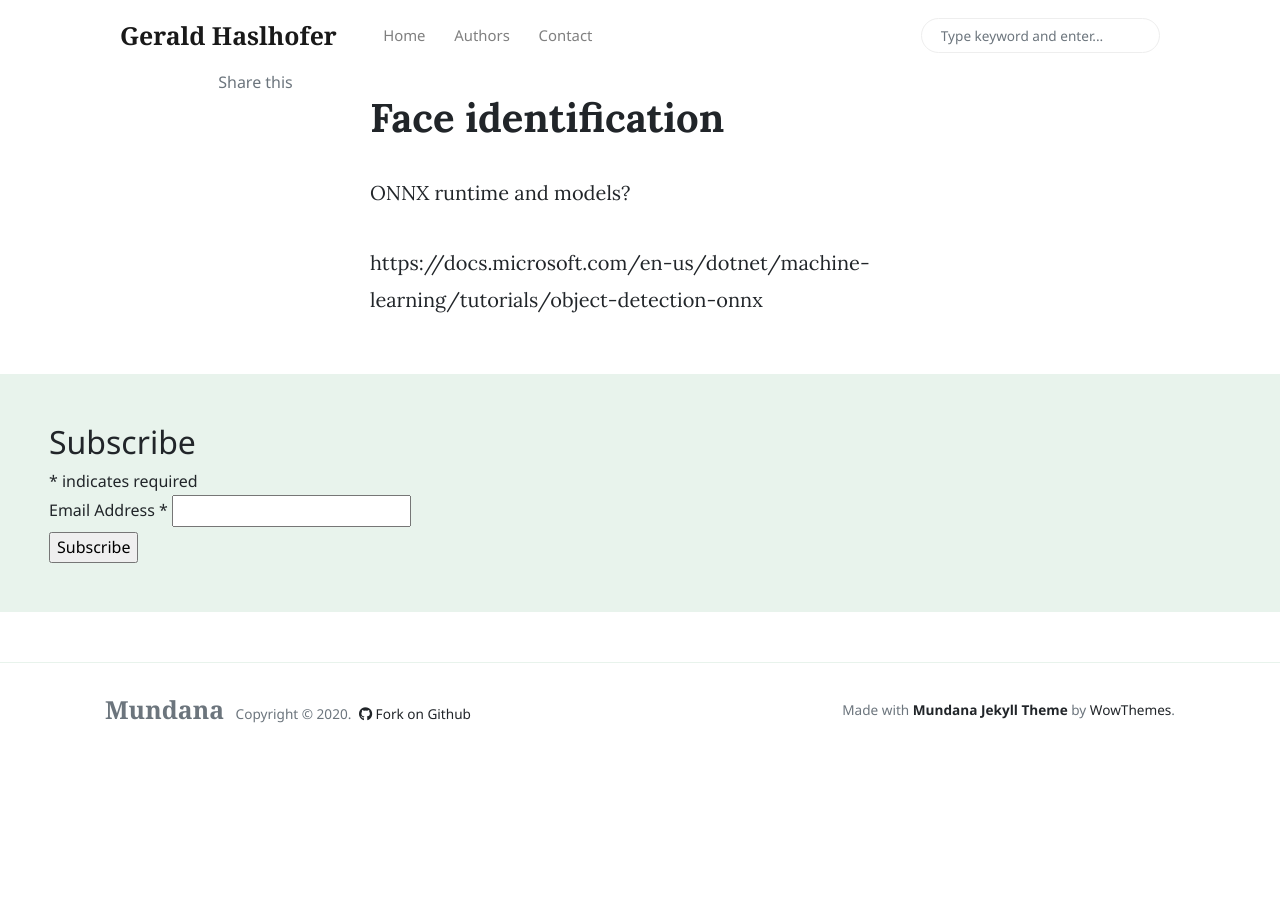
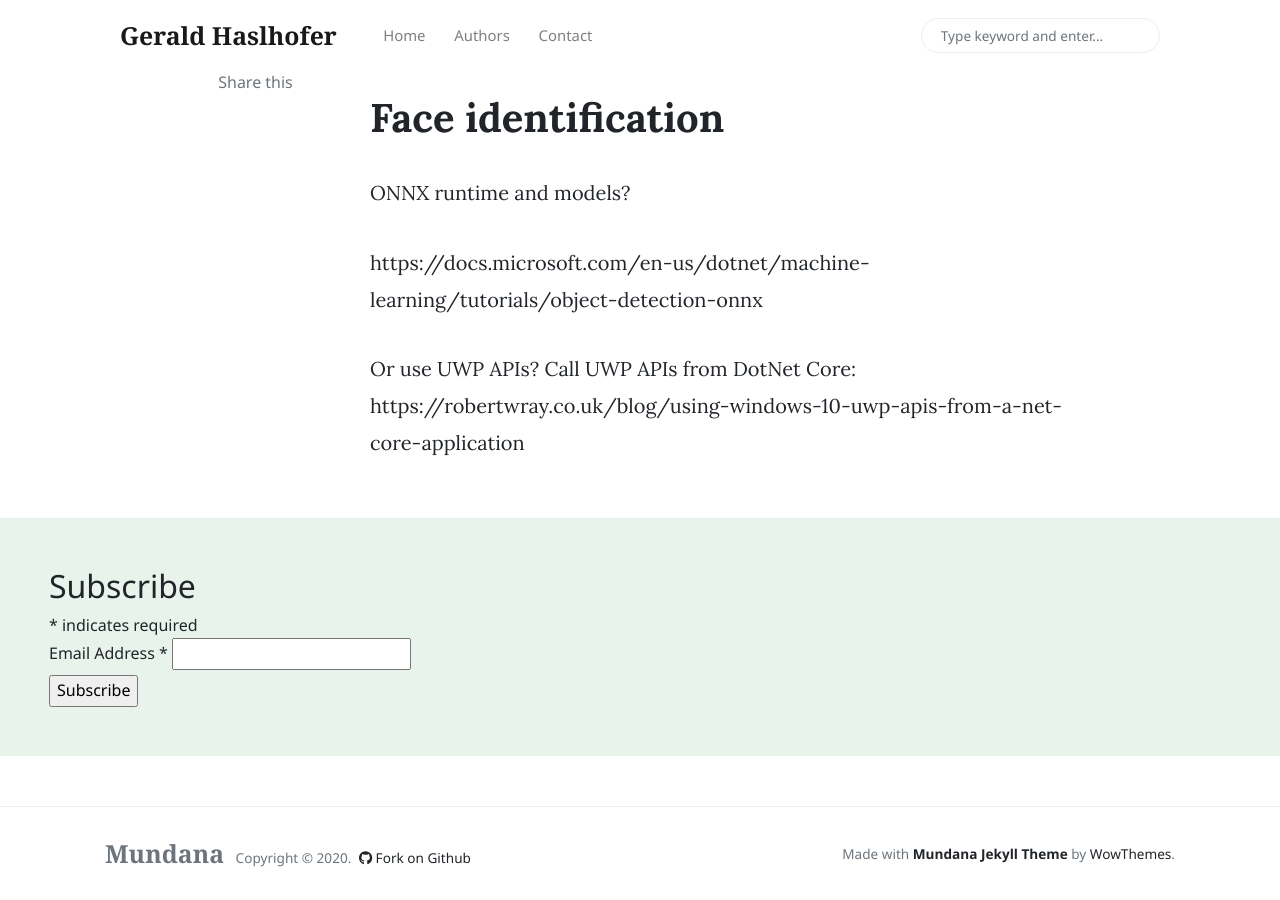
Before and after one commit to haslhofer/haslhofer.github.io, a Jekyll site: the page built from _posts/2020-08-14-doing-ocr-on-windows.md, in a window 1280 px wide and 900 px high, scrolled down 916 px. Built offline with Jekyll 4.4.1, drawn with Linux system fonts in a browser that asks for light colours; nearby versions of some CDN libraries; comment, search, counter and statistics services are not loaded; before the commit the page ends 1673 px from its top, so only the background shows below that.

Commit message:
Update 2020-08-14-doing-ocr-on-windows.md

```diff
--- a/_posts/2020-08-14-doing-ocr-on-windows.md
+++ b/_posts/2020-08-14-doing-ocr-on-windows.md
@@ -24,3 +24,8 @@ https://tesseract.patagames.com/help/html/T_Patagames_Ocr_Enums_PageSegMode.htm
 ONNX runtime and models?
 
 https://docs.microsoft.com/en-us/dotnet/machine-learning/tutorials/object-detection-onnx
+
+
+Or use UWP APIs?
+Call UWP APIs from DotNet Core:
+https://robertwray.co.uk/blog/using-windows-10-uwp-apis-from-a-net-core-application
```
